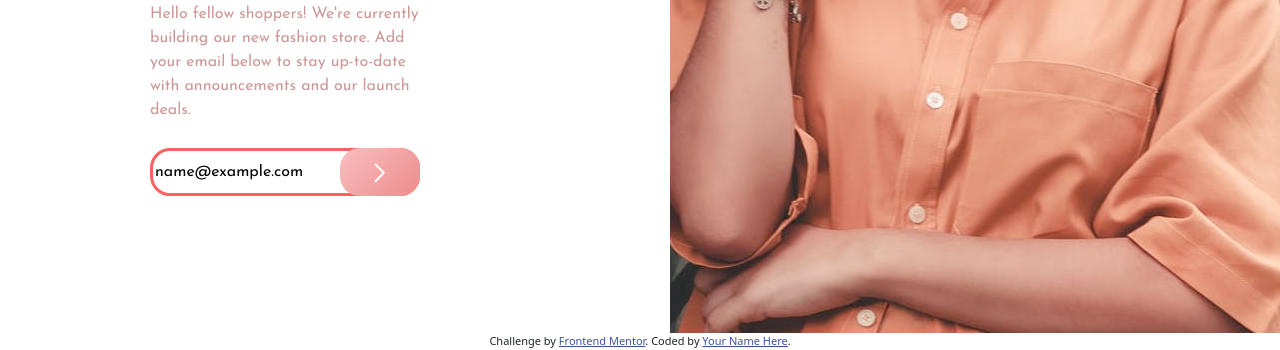
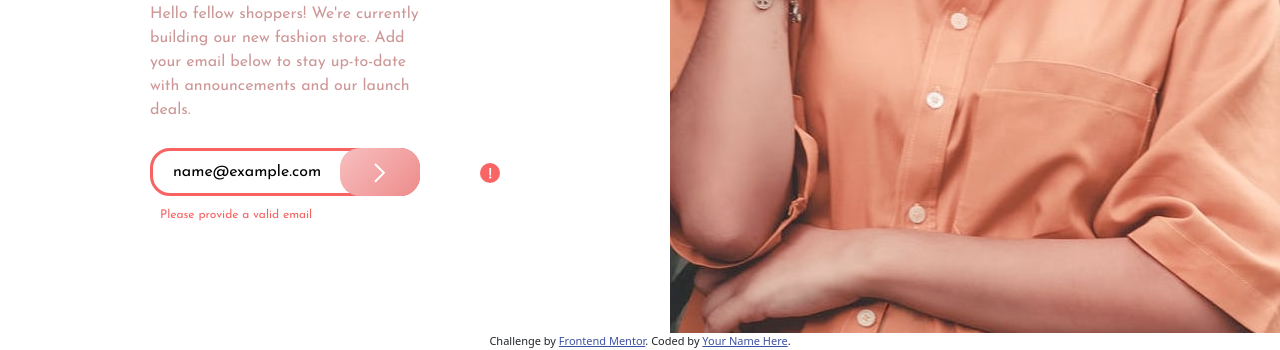
Before and after one commit to RicardoFuentes437/base-apparel-coming-soon-master, a plain HTML site: page index.html in a window 1280 px wide. Both pictures are taken after typing "name@example.com" into the empty fields and a click on the button 380 px from the left and 639 px from the top of the page. Shown: the part 467-817 px from the top of the page. Drawn offline with nearby package versions, Linux system fonts and the light colour scheme.

Commit message:
active states listos

```diff
--- a/index.html
+++ b/index.html
@@ -25,8 +25,10 @@
       <p>Hello fellow shoppers! We're currently building our new fashion store.
         Add your email below to stay up-to-date with announcements and our launch deals.</p>
       <form action="" class="storeForm">
+        <img src="images/icon-error.svg" alt="icon-error" class="icon-error">
         <input type="text" placeholder="Email Address" class="emailInput">
         <button class="formButton"><img src="images/icon-arrow.svg"></button>
+        <p class="warning-message">Please provide a valid email</p>
       </form>
     </section>
     <section class="image-section">
--- a/index.js
+++ b/index.js
@@ -1,5 +1,14 @@
 var button = document.querySelector('.formButton');
 var input = document.querySelector('.emailInput');
+var message = document.querySelector('.warning-message');
+var body = document.querySelector('body');
+var error = document.querySelector('.icon-error');
+
+body.addEventListener('click', function(){
+    input.style.border = "1px solid hsl(0, 36%, 70%)";
+    message.style.opacity = 0;
+    error.style.opacity = 0;
+})
 
 button.addEventListener('mouseover', function(){
     button.style.backgroundImage = "linear-gradient(135deg, hsl(0, 0%, 100%), hsl(0, 74%, 74%))";
@@ -11,14 +20,15 @@ button.addEventListener('mouseout', function(){
 
 button.addEventListener('click', function(event){
     event.preventDefault();
+    event.stopPropagation();
     input.style.border = "3px solid hsl(0, 93%, 68%)";
-    input.stlye.backgroundImage = 'url("images/icon-error.svg")';
+    message.style.opacity = 1;
+    error.style.opacity = 1;
 })
 
-input.addEventListener('focus', function(){
+input.addEventListener('click', function(event){
+    event.stopPropagation();
     input.style.border = "2px solid hsl(0, 36%, 70%)";
+    message.style.opacity = 0;
+    error.style.opacity = 0;
 })
-
-input.addEventListener('blur', function(){
-    input.style.border = "1px solid hsl(0, 36%, 70%)";
-})
--- a/style.scss
+++ b/style.scss
@@ -45,6 +45,21 @@ html, body{
                 padding: 10px 0px 10px 0px;
             }
 
+            .warning-message{
+                color: $Soft-Red;
+                font-size: 12px;
+                padding-left: 10px;
+                opacity: 0;
+            }
+
+            .icon-error{
+                position: absolute;
+                width: 20px;
+                left: 330px;
+                top: 15px;
+                opacity: 0;
+            }
+
             h1{
                 font-size: 60px;
             }
@@ -59,6 +74,7 @@ html, body{
                     border-style: solid;
                     height: 48px;
                     width: 100%;
+                    padding-left: 20px;
 
                     &::placeholder{
                         color: $Desaturated-Red;
```
Also changed, not shown: style.css, 1 other file.
